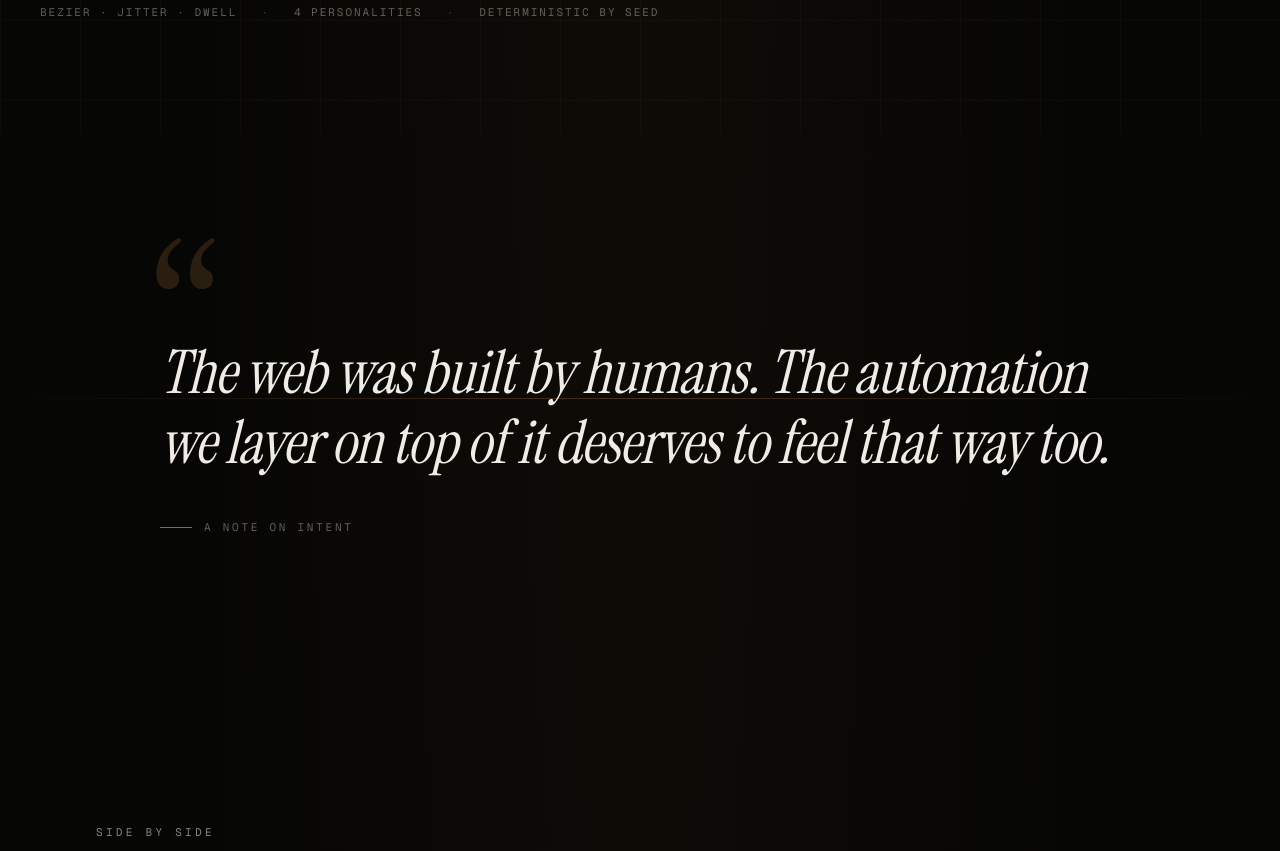
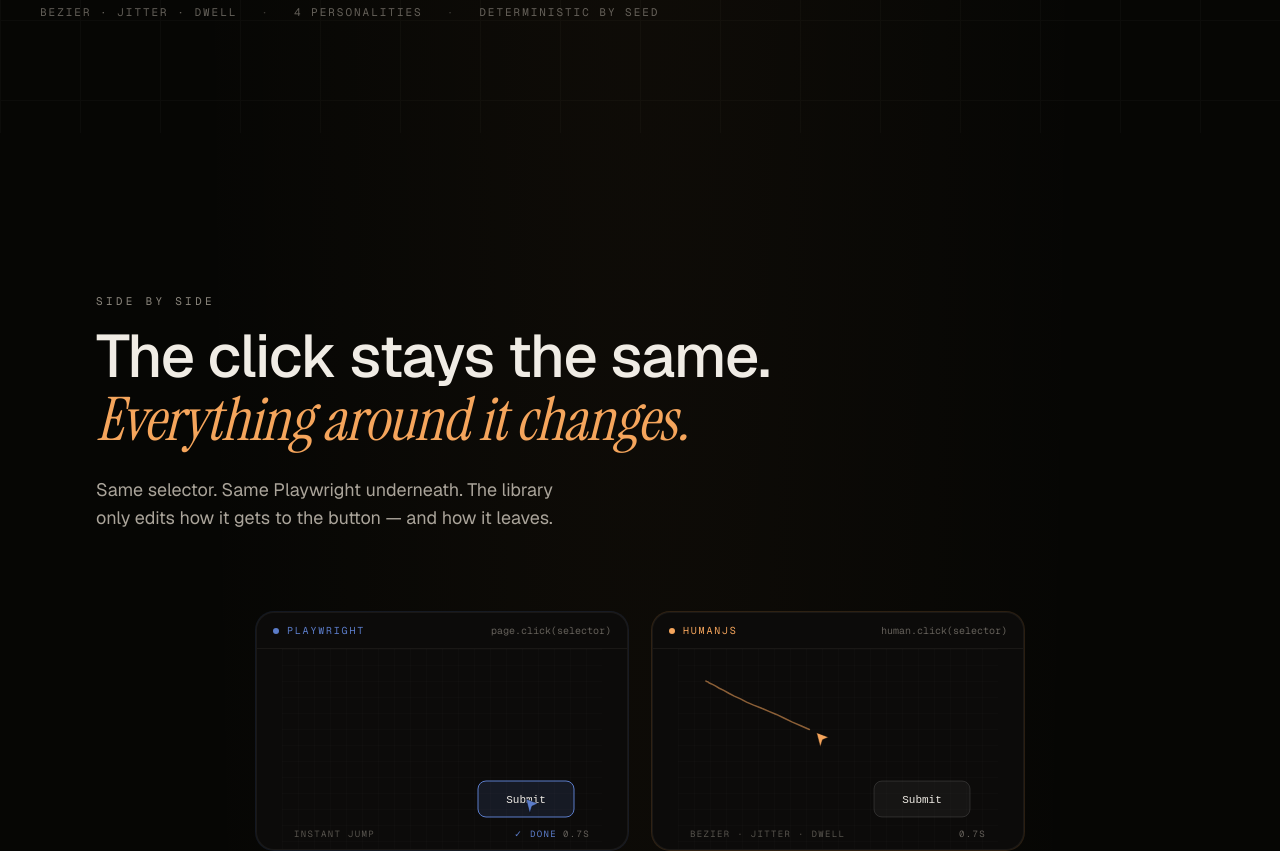
Before and after one commit to totigm/humanjs, a Next.js app in the folder apps/web/: page / in a window 1280 px wide. Shown: the part 860-1711 px from the top of the page. Built offline with nearby package versions, Linux system fonts and the light colour scheme.

Commit message:
chore(web): remove Manifesto section for now

```diff
--- a/apps/web/app/page.tsx
+++ b/apps/web/app/page.tsx
@@ -6,7 +6,6 @@ import {
   GetStarted,
   Hero,
   HonestLimits,
-  Manifesto,
   Nav,
   PersonalityLab,
   Playground,
@@ -19,7 +18,6 @@ export default function Page() {
       <Nav />
       <main>
         <Hero />
-        <Manifesto />
         <Comparison />
         <Playground />
         <Audience />
--- a/apps/web/components/sections/Manifesto.tsx
+++ /dev/null
@@ -1,43 +0,0 @@
-import { Container, ScrollReveal, Section } from '../primitives';
-
-export function Manifesto() {
-  return (
-    <Section density="default" className="relative overflow-hidden">
-      <div
-        aria-hidden
-        className="pointer-events-none absolute inset-x-0 top-1/2 -z-10 h-px"
-        style={{
-          background: 'linear-gradient(to right, transparent, rgba(245,165,92,0.25), transparent)',
-        }}
-      />
-      <Container width="md">
-        <div className="relative">
-          <ScrollReveal>
-            <span
-              aria-hidden
-              className="font-display block text-[10rem] leading-[0.7] text-accent/15 md:text-[14rem]"
-            >
-              &ldquo;
-            </span>
-          </ScrollReveal>
-
-          <ScrollReveal delay={0.08}>
-            <blockquote className="-mt-12 md:-mt-20">
-              <p className="font-display text-balance text-3xl italic leading-[1.18] tracking-[-0.01em] text-foreground md:text-5xl lg:text-6xl">
-                The web was built by humans. The automation we layer on top of it deserves to feel
-                that way too.
-              </p>
-            </blockquote>
-          </ScrollReveal>
-
-          <ScrollReveal delay={0.18}>
-            <footer className="mt-10 flex items-center gap-3 font-mono text-[11px] uppercase tracking-[0.25em] text-muted/70">
-              <span className="h-px w-8 bg-accent/60" aria-hidden />
-              <span>A note on intent</span>
-            </footer>
-          </ScrollReveal>
-        </div>
-      </Container>
-    </Section>
-  );
-}
--- a/apps/web/components/sections/index.ts
+++ b/apps/web/components/sections/index.ts
@@ -5,7 +5,6 @@ export { Footer } from './Footer';
 export { GetStarted } from './GetStarted';
 export { Hero } from './Hero';
 export { HonestLimits } from './HonestLimits';
-export { Manifesto } from './Manifesto';
 export { Nav } from './Nav';
 export { PersonalityLab } from './PersonalityLab';
 export { Playground } from './Playground';
```
